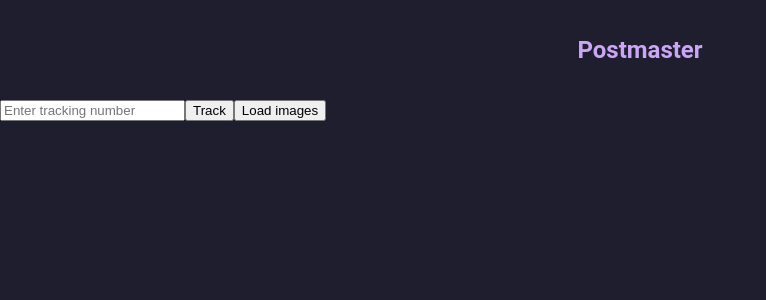
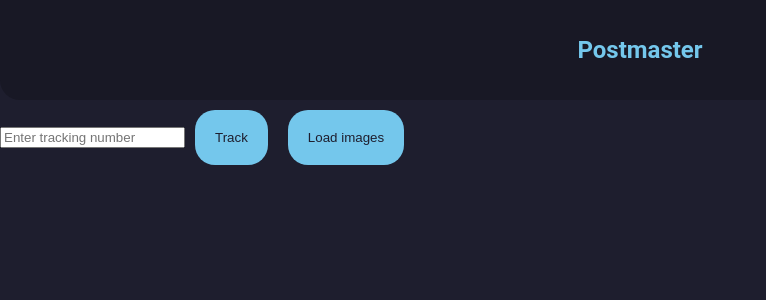
Before and after one commit to Bluemethyst/Postmaster, a Vue app: page / in a window 1280 px wide. Shown: the top 300 px of the page, without its empty margins (0-766 px from the left). Built offline with nearby package versions, Linux system fonts and the light colour scheme.

Commit message:
should be working?

```diff
--- a/src/assets/main.css
+++ b/src/assets/main.css
@@ -7,7 +7,8 @@
     --color-foreground: #181825;
     --color-foreground-secondary: #151520;
     --color-font: #bac2de;
-    --color-title-font: #cba6f7;
+    --color-title-font: #74c7ec;
+    --color-accent: #74c7ec;
 }
 
 body {
@@ -23,3 +24,12 @@
 h2 {
     color: var(--color-title-font);
 }
+
+.button {
+    border-radius: 20px;
+    background-color: var(--color-accent);
+    color: var(--color-background);
+    margin: 10px;
+    padding: 20px;
+    border: none;
+}
--- a/src/components/HomePage.vue
+++ b/src/components/HomePage.vue
@@ -4,12 +4,12 @@
 import { useRouter } from 'vue-router'
 import NavBar from './NavBar.vue'
 
-
 export default defineComponent({
     components: {
         NavBar
     },
     setup() {
+        const proxyUrl = 'https://postmaster-proxy.bluemethyst.workers.dev/'
         const router = useRouter()
         const trackingNumber = ref('')
         const resultData = ref<ResultDataType>({ tracking_events: [] })
@@ -40,7 +40,9 @@
         })
 
         const handleEnterKey = () => {
-            trackButton.value.click()
+            if (trackingNumber.value.trim() !== '') {
+                trackButton.value.click()
+            }
         }
 
         return {
@@ -48,13 +50,18 @@
             resultData,
             imageResult,
             trackButton,
-            handleEnterKey
+            handleEnterKey,
+            proxyUrl
         }
     },
     methods: {
         async trackPackage() {
+            if (this.trackingNumber.trim() === '') {
+                console.log('Tracking number is empty.')
+                return
+            }
             const response = await fetch(
-                '/api/tracking/api/parceltrack/parcels?tracking_reference=' + this.trackingNumber
+                this.proxyUrl + 'track?tracking_reference=' + this.trackingNumber
             )
             if (!response.ok) {
                 console.error('Failed to track package')
@@ -66,7 +73,13 @@
             console.log(JSON.stringify(this.resultData))
         },
         async getTrackingImage() {
-            const response = await fetch('api/tracking/api/image?tn=' + this.trackingNumber)
+            if (this.trackingNumber.trim() === '') {
+                console.log('Tracking number is empty.')
+                return
+            }
+            const response = await fetch(
+                this.proxyUrl + 'image?tracking_reference=' + this.trackingNumber
+            )
             if (!response.ok) {
                 console.error('Failed to gather images')
                 return
@@ -86,8 +99,8 @@
         placeholder="Enter tracking number"
         @keyup.enter="handleEnterKey"
     />
-    <button ref="trackButton" @click="trackPackage">Track</button>
-    <button @click="getTrackingImage">Load images</button>
+    <button class="button" ref="trackButton" @click="trackPackage">Track</button>
+    <button class="button" @click="getTrackingImage">Load images</button>
 
     <!-- Dynamically display images -->
     <div v-if="imageResult && imageResult.length > 0">
--- a/src/components/NavBar.vue
+++ b/src/components/NavBar.vue
@@ -19,9 +19,11 @@
 @import '../assets/main.css';
 
 nav {
-    background-color: var(--color-background);
+    background-color: var(--color-foreground);
     color: var(--color-font);
     padding: 1rem;
     text-align: center;
+    border-bottom-left-radius: 20px;
+    border-bottom-right-radius: 20px;
 }
 </style>
```
Also changed, not shown: cloudflare-proxy/index.js (added, +49 -0 lines), 1 other file (tests, documents, lock files or other folders).
